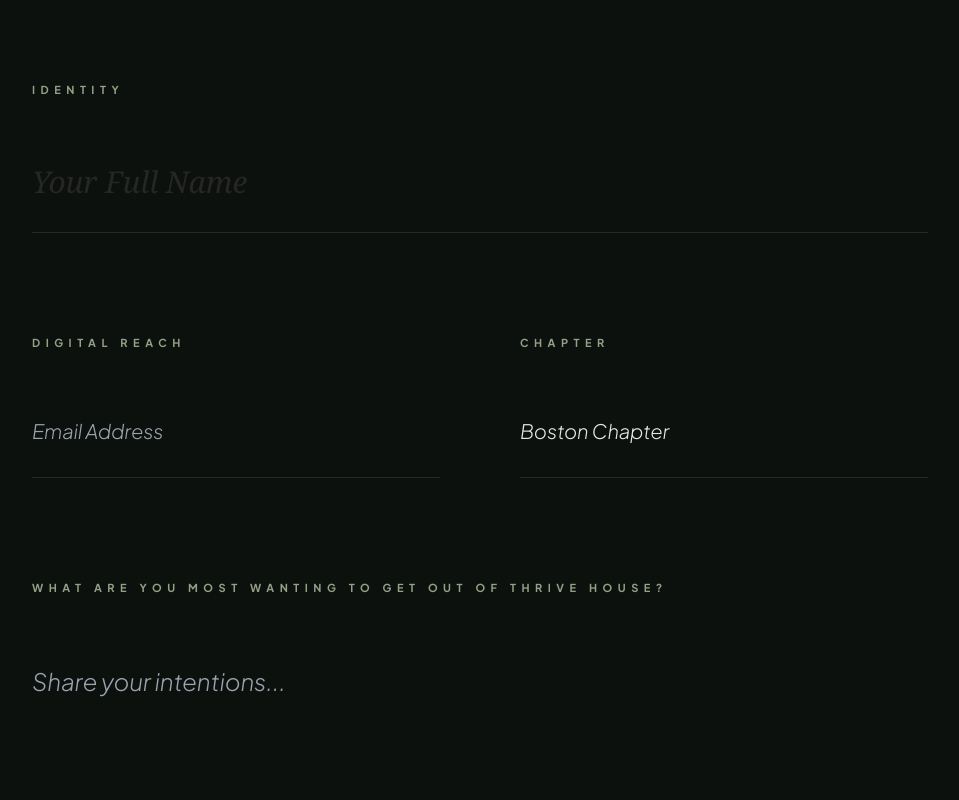
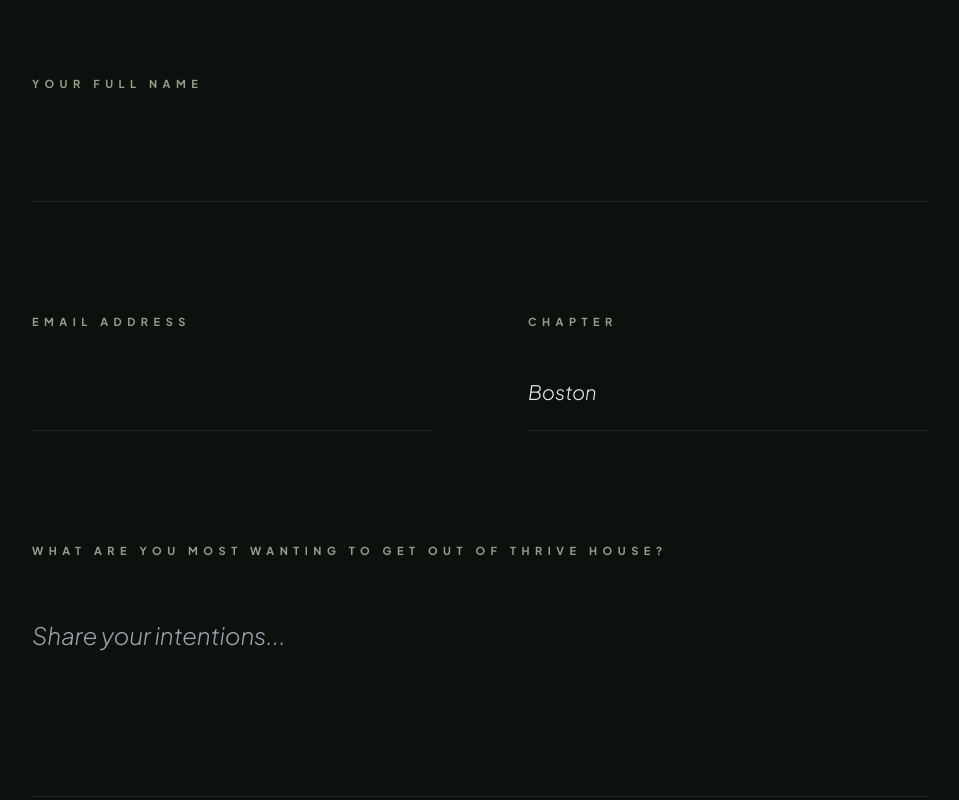
Before and after one commit to thrivehouse/Thrive-House, a React (Vite) app: page /#/apply in a window 1280 px wide. Shown: the part 580-1380 px from the top of the page, without its empty margins (160-1119 px from the left). Built offline with nearby package versions, Linux system fonts and the light colour scheme.

Commit message:
feat(apply): Refine form UI and labels
Improve the clarity and visual presentation of the application form. This includes adjusting spacing, styling input fields, and updating labels for better user experience.

```diff
--- a/pages/Apply.tsx
+++ b/pages/Apply.tsx
@@ -59,6 +59,8 @@ const Apply: React.FC = () => {
     );
   }
 
+  const labelStyle = "text-[11px] uppercase tracking-[0.5em] text-[#94A187] font-bold block mb-2";
+
   return (
     <div className="pt-48 md:pt-64 pb-32 px-6 bg-[#0D110E]">
       <div className="container mx-auto max-w-4xl">
@@ -70,50 +72,52 @@ const Apply: React.FC = () => {
           </p>
         </div>
 
-        <form onSubmit={handleSubmit} className="space-y-20 md:space-y-24">
-          <div className="space-y-8">
-            <label className="text-[11px] uppercase tracking-[0.5em] text-[#94A187] font-bold">Identity</label>
+        <form onSubmit={handleSubmit} className="space-y-20 md:space-y-28">
+          {/* Full Name Section */}
+          <div className="space-y-4">
+            <label className={labelStyle}>Your Full Name</label>
             <input
               name="fullName"
               required
               type="text"
-              className="w-full bg-transparent border-b border-white/10 py-8 focus:outline-none focus:border-[#94A187] transition-all placeholder:text-neutral-800 text-[#E5E7E4] text-3xl font-serif italic"
-              placeholder="Your Full Name"
+              className="w-full bg-transparent border-b border-white/10 py-6 focus:outline-none focus:border-[#94A187] transition-all placeholder:text-neutral-800 text-[#E5E7E4] text-3xl font-serif italic"
+              placeholder=""
             />
           </div>
 
-          <div className="grid grid-cols-1 md:grid-cols-2 gap-20">
-            <div className="space-y-8">
-              <label className="text-[11px] uppercase tracking-[0.5em] text-[#94A187] font-bold">Digital Reach</label>
+          {/* Email and Chapter Grid */}
+          <div className="grid grid-cols-1 md:grid-cols-2 gap-20 md:gap-24">
+            <div className="space-y-4">
+              <label className={labelStyle}>Email Address</label>
               <input
                 name="email"
                 required
                 type="email"
-                placeholder="Email Address"
-                className="w-full bg-transparent border-b border-white/10 py-8 focus:outline-none focus:border-[#94A187] transition-all text-[#E5E7E4] text-xl font-light italic"
+                placeholder=""
+                className="w-full bg-transparent border-b border-white/10 py-6 focus:outline-none focus:border-[#94A187] transition-all text-[#E5E7E4] text-xl font-light italic"
               />
             </div>
-            <div className="space-y-8">
-              <label className="text-[11px] uppercase tracking-[0.5em] text-[#94A187] font-bold">Chapter</label>
-              <select name="chapter" className="w-full bg-transparent border-b border-white/10 py-8 focus:outline-none focus:border-[#94A187] transition-all appearance-none text-[#E5E7E4] text-xl font-light italic cursor-pointer">
-                <option value="boston" className="bg-[#0D110E]">Boston Chapter</option>
-                <option value="global" className="bg-[#0D110E]">Global Nomadic / Waitlist</option>
+            <div className="space-y-4">
+              <label className={labelStyle}>Chapter</label>
+              <select name="chapter" className="w-full bg-transparent border-b border-white/10 py-6 focus:outline-none focus:border-[#94A187] transition-all appearance-none text-[#E5E7E4] text-xl font-light italic cursor-pointer">
+                <option value="boston" className="bg-[#0D110E]">Boston</option>
               </select>
             </div>
           </div>
 
-          <div className="space-y-8">
-            <label className="text-[11px] uppercase tracking-[0.5em] text-[#94A187] font-bold">What are you most wanting to get out of Thrive House?</label>
+          {/* Motivation Section */}
+          <div className="space-y-6">
+            <label className={labelStyle}>What are you most wanting to get out of Thrive House?</label>
             <textarea
               name="motivation"
               required
-              rows={6}
-              className="w-full bg-transparent border-b border-white/10 py-8 focus:outline-none focus:border-[#94A187] transition-all resize-none text-[#E5E7E4] text-2xl font-light leading-relaxed italic"
+              rows={4}
+              className="w-full bg-transparent border-b border-white/10 py-6 focus:outline-none focus:border-[#94A187] transition-all resize-none text-[#E5E7E4] text-2xl font-light leading-relaxed italic"
               placeholder="Share your intentions..."
             ></textarea>
           </div>
 
-          <div className="pt-20">
+          <div className="pt-10">
             <button
               disabled={status === 'submitting'}
               type="submit"
```
